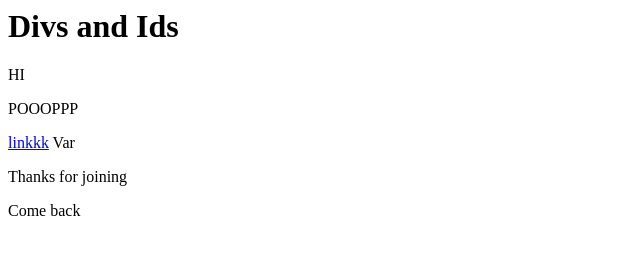
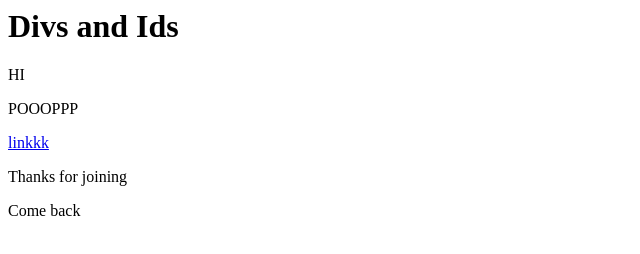
Before and after one commit to CalebL11/THE-Repo, a plain HTML site: page index.html in a window 1280 px wide. Shown: the full height of the page, 0-640 px from the left. Drawn offline with Linux system fonts and the light colour scheme.

Commit message:
update
removed var

```diff
--- a/index.html
+++ b/index.html
@@ -11,7 +11,7 @@
 		</div>
 		<div id="links">
 			<a href=https://allinonehighschool.com/html-5-on-ep-all-in-one/#day4>linkkk</a>
-		Var
+
 		<footer>
 	<p>Thanks for joining
 	<p>Come back
```
